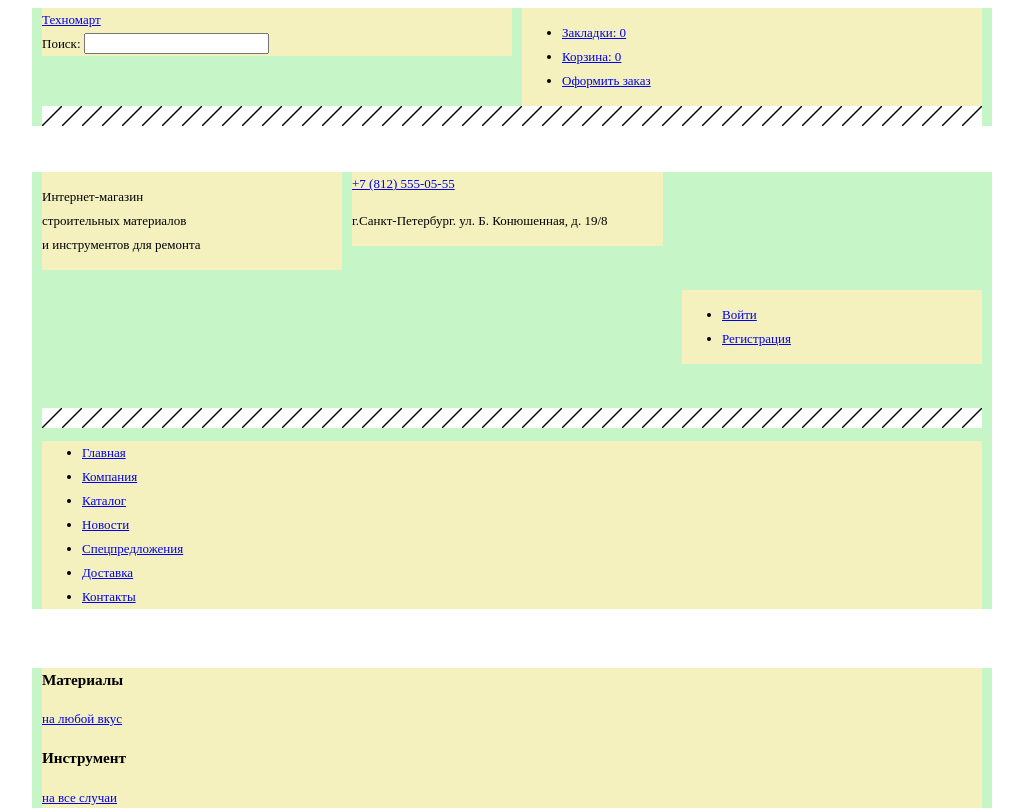
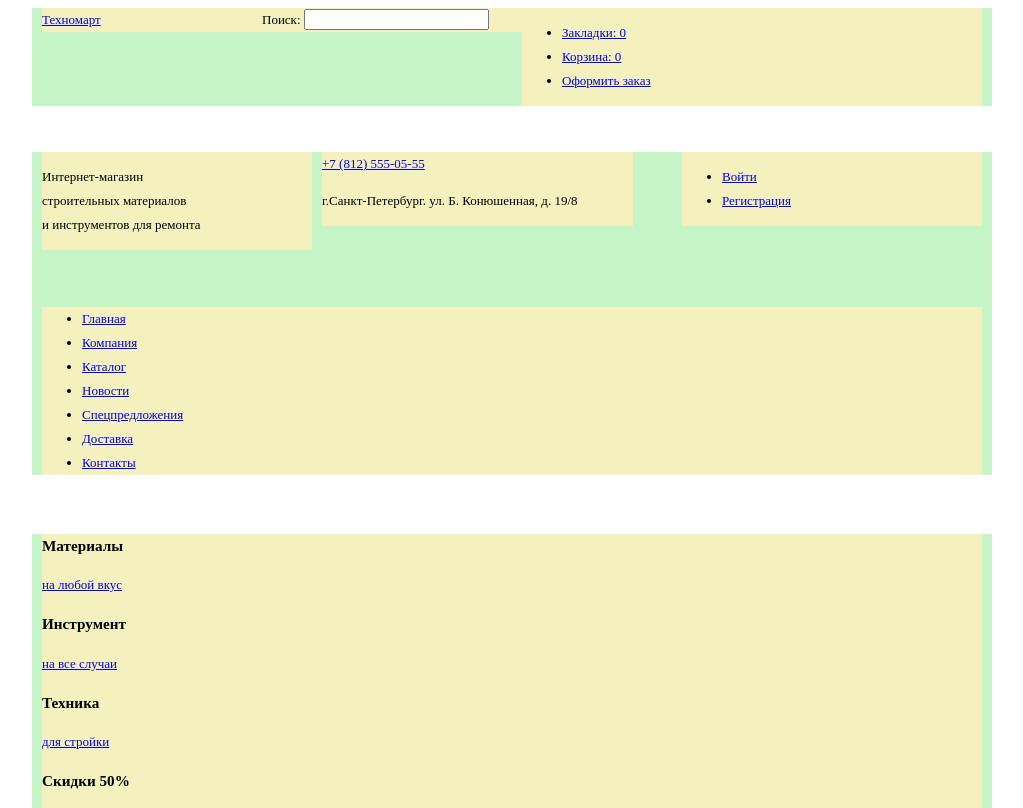
Before and after one commit to davilkafm/422645-technomart, a plain HTML site: page index.html in a window 1280 px wide. Shown: the top 808 px of the page, without its empty margins (128-1151 px from the left). Drawn offline with Linux system fonts and the light colour scheme.

Commit message:
Исправил ошибки сетки

```diff
--- a/css/style.css
+++ b/css/style.css
@@ -8,13 +8,8 @@ body {
 
 .clearfix::after {
   content: "";
-
-  display: block;
+  display: table;
   clear: both;
-  height: 20px;
-  background-color: white;
-  background-image: linear-gradient(-45deg, white 45%, black 50%, white 55%);
-  background-size: 20px;
 }
 
 .container {
@@ -40,9 +35,15 @@ body {
     background-color: 0ff1e6;
 }
 
-.logo-search {
+.up-navigation a {
    float: left;
-   width: 470px;
+   width: 220px;
+   background-color: #f4f1bf;
+}
+
+.up-navigation form {
+   float: left;
+   width: 260px;
    background-color: #f4f1bf;
 }
 
@@ -55,7 +56,7 @@ body {
 
 
 .description-left-column {
-    width: 300px;
+    width: 270px;
     float: left;
     background-color: #f4f1bf;
     margin-right: 10px;
```
